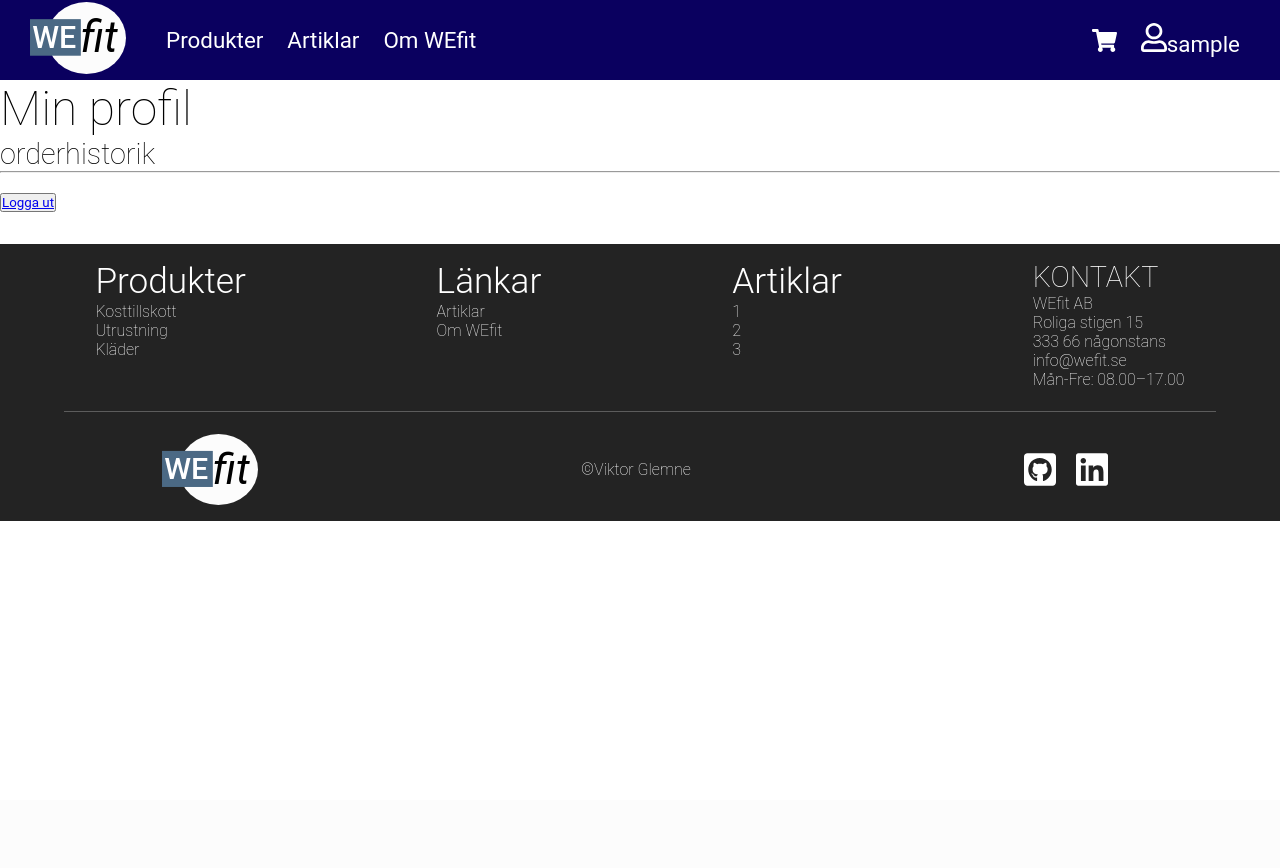
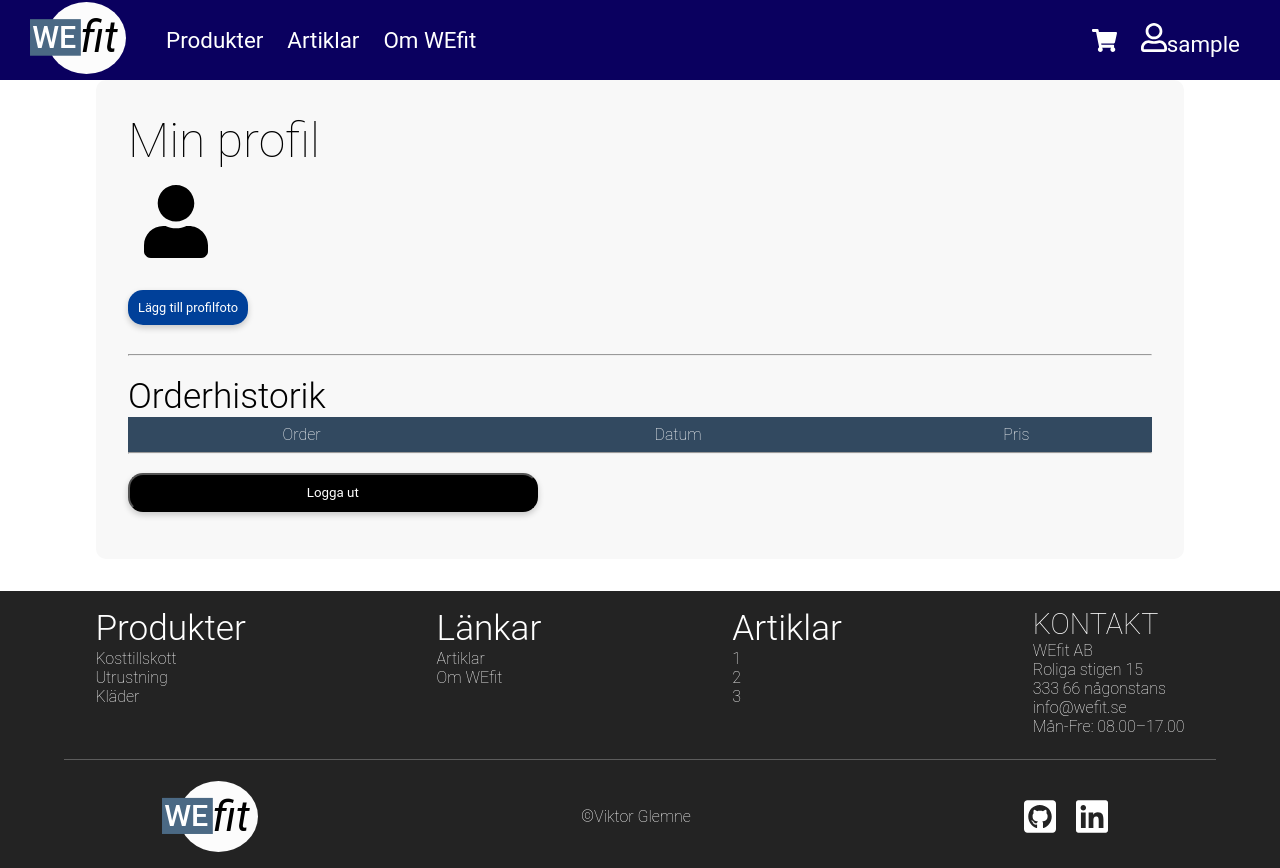
Before and after one commit to viktorglemne/WEfit-store, a PHP site: page /userpage.php in a window 1280 px wide. Before the commit the page ends 521 px from the top, so only its background shows below. Run offline with PHP 8.4, Linux system fonts and the light colour scheme; the visitor is signed in with stand-in values (Sample User, id 1); data that the repository does not hold is empty.

Commit message:
order done + userpage almost done

```diff
--- a/cart.php
+++ b/cart.php
@@ -27,7 +27,7 @@ if (isset($_SESSION['cart'])) {
     // create a variable with a arry of all id values that exist in session cart array.
     $product_id = array_column($_SESSION['cart'], 'id');
     // fetch all values from products table in database
-    $stmt = $pdo->prepare("SELECT * FROM products");
+    $stmt = $pdo->prepare("SELECT * FROM `products`");
     $stmt->execute();
     // takes the fetched data and return it as an associative array an loops through it
     while ($row = $stmt->fetch(PDO::FETCH_ASSOC)) {
--- a/html/login.html
+++ b/html/login.html
@@ -28,8 +28,46 @@
 </div>
 <!--===explode===-->
 <link rel="stylesheet" href="styles/cart.css">
+<div class="product_container profile">
     <h1>Min profil</h1>
-<h3>orderhistorik</h3>
+    <div class="container">
+        <img src="./content_images/svg_icon/user-solid.svg" alt="profile-pic">
+        <form action="upload.php" method="post" enctype="multipart/form-data">
+            <br>
+            <label for="fileToUpload" id="button-upload" class="button-reg">
+                Lägg till profilfoto
+            </label>
+            <input type="file" name="fileToUpload" id="fileToUpload" onchange="this.form.submit()">
+            <br><br><br>
+        </form>
+    </div>
+    <hr><br>
+    <div class="order_list">
+        <div class="table-container-profile">
+            <table class="order-table history">
+                <caption>
+                    <h2>Orderhistorik</h2>
+                </caption>
+                <thead>
+                    <tr>
+                        <th>Order</th>
+                        <th>Datum</th>
+                        <th>Pris</th>
+                    </tr>
+                </thead>
+                <tbody>
+                    <!--===explode===-->
+                    <tr onclick="window.location='/order_info.php'">
+                        <td>--Ordernr--</td>
+                        <td>--Date--</td>
+                        <td>--totalprice--.00kr</td>
+                    </tr>
+                    <!--===explode===-->
+                </tbody>
+            </table>
+        </div>
+
+    </div>
     <hr><br>
     <!--===explode===-->
     <div class="cart_item">
@@ -42,4 +80,5 @@
     </div>
     <hr><br>
     <!--===explode===-->
-<button><a href="logout.php">Logga ut</a></button>
+    <a href="logout.php"><button class="sub_button">Logga ut</button></a>
+</div>
--- a/styles/cart.css
+++ b/styles/cart.css
@@ -34,10 +34,9 @@
     padding: 2rem;
     margin-left: auto;
     margin-right: auto;
-    background-color: rgb(248, 248, 248);
+    background-color: #f8f8f8;
     border-radius: 10px;
 }
-
 
 .content {
     margin-top: 20px;
@@ -62,7 +61,7 @@
     margin-left: auto;
     margin-right: auto;
     margin-bottom: 16rem;
-    background-color: rgb(248, 248, 248);
+    background-color: #f8f8f8;
     border-radius: 10px;
 }
 
@@ -71,54 +70,69 @@
     margin-bottom: 2rem;
 }
 
-/* ####################
-##### buttons ######
-#################### */
+/* Table Styles */
 
-button {
-    cursor: pointer;
+th, td {
+    font-size: 1rem;
+    font-weight: lighter;
 }
 
-#up-down {
-    background-color: #ffffff;
-    border: none;
-    border-radius: 50%;
-    padding: 15px;
-    margin-top: 10px;
-    margin-bottom: 10px;
-    width: 15px;
-    height: 15px;
-    font-size: 18px;
-    justify-content: center;
-    align-items: center;
-    flex-direction: column;
-    box-shadow: 0px 3px 6px 0px rgba(0, 0, 0, 0.2);
-    cursor: pointer;
+.order {
+    margin: 8rem auto 3rem auto;
+    text-align: center;
 }
 
-#up-down[name="decrease"]:hover {
-    background-color: #ff8888;
-    transition: 0.3s;
-    transform: scale(1.1);
-}
-#up-down[name="increase"]:hover {
-    background-color: #a8ffac;
-    transition: 0.3s;
-    transform: scale(1.1);
+.order img {
+    width: 4rem;
 }
 
-#delete {
-    background: none;
-    color: inherit;
-    border: none;
-    padding: 0;
-    font: inherit;
-    cursor: pointer;
-    outline: inherit;
+.table-container {
+    margin: 10px 70px 70px;
+    box-shadow: 0px 35px 50px #00000033;
 }
 
-#delete:hover {
-    filter: invert(31%) sepia(7%) saturate(0%) hue-rotate(134deg) brightness(98%) contrast(76%);
-    transition: 0.3s;
-    transform: scale(1.05);
+.table-container-profile {
+    box-shadow: none;
 }
+
+.order-table {
+    border-radius: 5px;
+    font-size: 12px;
+    font-weight: normal;
+    border: none;
+    border-collapse: collapse;
+    width: 100%;
+    max-width: 100%;
+    white-space: nowrap;
+    background-color: white;
+}
+
+.order-table td, .order-table th {
+    text-align: center;
+    padding: 8px;
+}
+
+.order-table tr:nth-child(even) {
+    background: #F8F8F8;
+}
+
+.history tr:hover {
+    background: #32496091;
+}
+
+.order-table thead th {
+    color: #ffffff;
+    background: #324960;
+}
+
+caption {
+    background-color: #f8f8f8;
+    border: none;
+    text-align: left;
+}
+
+.profile img {
+    border: 1 solid black;
+    margin: 1rem;
+    width: 4rem;
+}
--- a/styles/general_style.css
+++ b/styles/general_style.css
@@ -2,6 +2,8 @@
   margin: 0;
   padding: 0;
   box-sizing: border-box;
+  -webkit-box-sizing: border-box;
+  -moz-box-sizing: border-box;
   font-family: 'Roboto', sans-serif;
 }
 
@@ -44,7 +46,122 @@ p {
   text-align: center;
   margin-bottom: 3rem;
 }
+
 .success h1 {
   font-weight: 400;
   color: green;
 }
+
+
+/* ####################
+##### buttons ######
+#################### */
+
+button {
+  cursor: pointer;
+}
+
+#up-down {
+  background-color: #ffffff;
+  border: none;
+  border-radius: 50%;
+  padding: 15px;
+  margin-top: 10px;
+  margin-bottom: 10px;
+  width: 15px;
+  height: 15px;
+  font-size: 18px;
+  justify-content: center;
+  align-items: center;
+  flex-direction: column;
+  box-shadow: 0px 3px 6px 0px rgba(0, 0, 0, 0.2);
+  cursor: pointer;
+}
+
+#up-down[name="decrease"]:hover {
+  background-color: #ff8888;
+  transition: 0.3s;
+  transform: scale(1.1);
+}
+
+#up-down[name="increase"]:hover {
+  background-color: #a8ffac;
+  transition: 0.3s;
+  transform: scale(1.1);
+}
+
+#delete {
+  background: none;
+  color: inherit;
+  border: none;
+  padding: 0;
+  font: inherit;
+  cursor: pointer;
+  outline: inherit;
+}
+
+#delete:hover {
+  filter: invert(31%) sepia(7%) saturate(0%) hue-rotate(134deg) brightness(98%) contrast(76%);
+  transition: 0.3s;
+  transform: scale(1.05);
+}
+
+#button-upload {
+  padding: 10px;
+  font-size: 0.8rem;
+}
+
+.button-reg {
+  width: 40%;
+  padding: 10px;
+  box-shadow: 0px 3px 6px 0px rgba(0, 0, 0, 0.2);
+  margin-right: 20px;
+  border-radius: 15px;
+  box-sizing: border-box;
+  margin-bottom: 15px;
+  -moz-appearance: none;
+  -webkit-appearance: none;
+  appearance: none;
+  background: #004099;
+  color: white;
+  transition: all .2s ease-in-out;
+  cursor: pointer;
+}
+
+.button-reg:hover {
+  background: #004099ef;
+  transform: scale(1.01);
+}
+
+input[type="file"] {
+  display: none;
+}
+
+
+.sub_button {
+  width: 40%;
+  padding: 10px;
+  box-shadow: 0px 3px 6px 0px rgba(0, 0, 0, 0.2);
+  margin-right: 20px;
+  border-radius: 15px;
+  box-sizing: border-box;
+  margin-bottom: 15px;
+  -moz-appearance: none;
+  -webkit-appearance: none;
+  appearance: none;
+  background: #000000;
+  color: white;
+  transition: all .2s ease-in-out;
+  cursor: pointer;
+}
+
+.sub_button:hover {
+  background: #000000ef;
+  transform: scale(1.01);
+}
+
+
+button a {
+  color: white;
+  text-decoration: none;
+}
--- a/userpage.php
+++ b/userpage.php
@@ -12,6 +12,8 @@ $query  = "SELECT * FROM `customer` WHERE email='$USER'";
 $result = $pdo->query($query);
 $row = $result->fetch();
 
+$USER_ID = $row['idcustomer'];
+
 $html_login = file_get_contents("html/login.html");
 $html_pieces = explode("<!--===explode===-->", $html_login);
 
@@ -21,31 +23,36 @@ try {
         echo $html_pieces[1];
     } elseif (isset($USER)) {
         echo $html_pieces[2];
-        // $id = $row['idcustomer'];
+        // query a statment to fetch data from database
+        $stmt = $pdo->prepare("SELECT * FROM `orders` WHERE `customer_idcustomer` = '$USER_ID';");
+        // fetch all data in an array and saved in a variable
+        $stmt->execute();
+        // takes the fetched data and return it as a assite array
+        $stmt->setFetchMode(PDO::FETCH_ASSOC);
+        $row2 = $stmt->fetchAll();
 
-        // $query2 = $pdo->prepare("SELECT * FROM `product_order` WHERE customer_id=$id");
-        // $query2->execute();
-        // while ($row2 = $query2->fetch(PDO::FETCH_ASSOC)) {
+        // echo "<pre>";
+        // print_r($row2);
+        // echo "</pre>";
 
-        //     $products = $row2['product_id'];
+        foreach ($row2 as $val) {
+            $tmp = $html_pieces[3];
 
-        //     $query3  = "SELECT * FROM `products` WHERE idproducts=$products";
-        //     $result3 = $pdo->query($query3);
-        //     $row3 = $result3->fetch();
+            $orderNr = $val['idorder'];
+            $date = $val['date'];
+            $totalprice = $val['totalprice'];
 
-        //     $name = $row3['name'];
-        //     $price = $row3['price'];
-        //     $image = $row3['image'];
+            // replace value in html dockumnet with new value from database
+            // value too the order
+            $tmp = str_replace('--Ordernr--', $orderNr, $tmp);
+            $tmp = str_replace('--Date--', $date, $tmp);
+            $tmp = str_replace('--totalprice--', $totalprice, $tmp);
 
-        //     $tmp = $html_pieces[3];
-
-        //     $tmp = str_replace('--image--', $image, $tmp);
-        //     $tmp = str_replace('--name--', $name, $tmp);
-        //     $tmp = str_replace('--price--', $price, $tmp);
-
-        //     echo $tmp;
-        // }
+            // echo out the assigned values for html_pieces
+            echo $tmp;
+        }
         echo $html_pieces[4];
+        echo $html_pieces[6];
     }
 } catch (\Throwable $e) {
     echo $e->getMessage();
@@ -53,3 +60,17 @@ try {
 
 $footer = file_get_contents("html/footer.html");
 echo $footer;
+
+
+
+
+// foreach ($idOrder as $orderId) {
+//     // query a statment to fetch data from database
+//     $stmt3 = $pdo->query("SELECT * FROM `order_item` RIGHT JOIN `products` ON `order_item`.`products_idproducts` = `products`.`idproducts` WHERE `order_idorder` = '$orderId';");
+//     // fetch all data in an array and saved in a variable
+//     $row3 = $stmt3->fetch(PDO::FETCH_ASSOC);
+
+//     echo $row3[''];
+
+//     }
+// SELECT * FROM `order_item` RIGHT JOIN `products` ON `order_item`.`products_idproducts` = `products`.`idproducts` RIGHT JOIN `orders` ON `order_item`.`order_idorder` = `orders`.`idorder` WHERE `order_idorder` = 18;
```
Also changed, not shown: html/order.html (+17 -6 lines), order.php (+8 -0 lines), styles/login.css (+0 -22 lines), content_images/svg_icon/user-solid.svg (added). Lines whose indentation alone changed are shown as unchanged.
